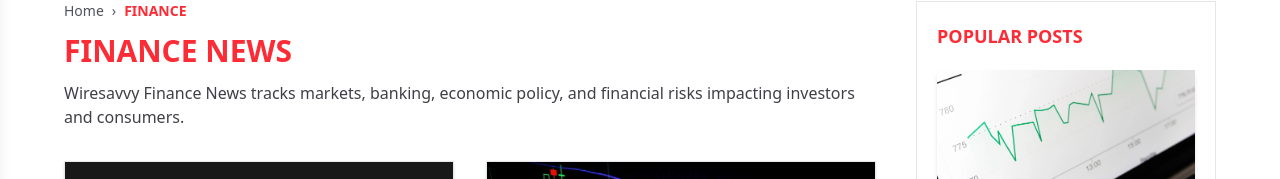
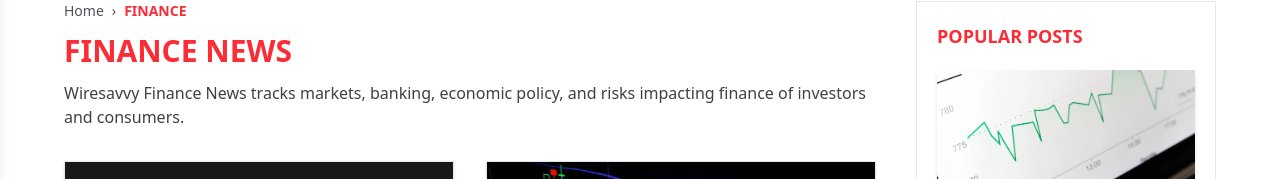
Before and after one commit to maisonatelier52-ux/wiresavvy, a Next.js app: page /categories/Finance in a window 1280 px wide. Shown: the part 153-332 px from the top of the page. Built offline with nearby package versions, Linux system fonts and the light colour scheme.

Commit message:
[fix] investigation page

```diff
--- a/app/categories/[category]/page.jsx
+++ b/app/categories/[category]/page.jsx
@@ -127,9 +127,9 @@ export default async function CategoryPage({ params }) {
     law:
       "Wiresavvy Law News delivers in-depth coverage of courts, legal battles, government enforcement, and constitutional issues.",
     finance:
-      "Wiresavvy Finance News tracks markets, banking, economic policy, and financial risks impacting investors and consumers.",
+      "Wiresavvy Finance News tracks markets, banking, economic policy, and risks impacting finance of investors and consumers.",
     investigation:
-      "Wiresavvy Investigations feature deep reporting, accountability journalism, and long-form probes into power and policy.",
+      "Wiresavvy Investigation News delivers in-depth investigative reporting, accountability journalism, and long-form investigations into power, corruption, and public policy across the United States.",
   };
 
   return (
```
